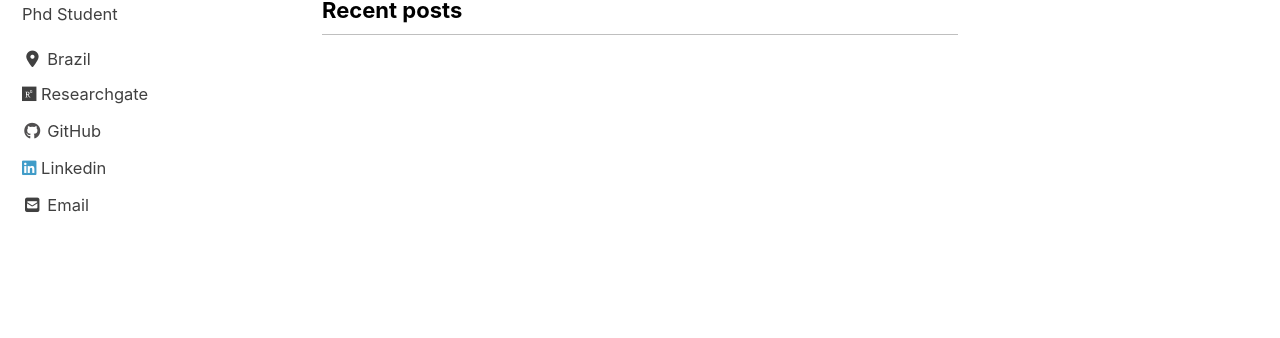
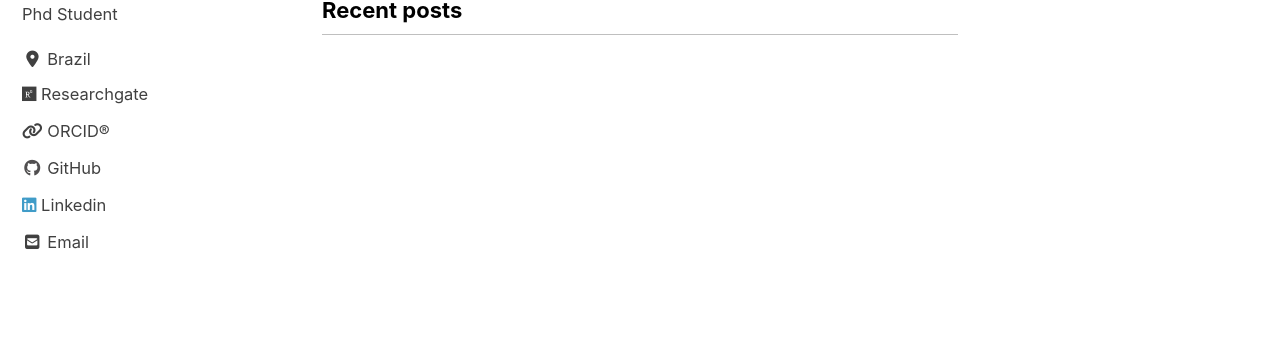
Before and after one commit to ericklisboito/ericklisboito, a Jekyll site: the page built from index.html, in a window 1280 px wide. Shown: the part 145-483 px from the top of the page. Built offline with Jekyll 4.4.1, drawn with Linux system fonts in a browser that asks for light colours; cached includes are drawn as plain includes; nearby versions of some CDN libraries; the list of posts is cut into pages by our own code.

Commit message:
Update _config.yml

```diff
--- a/_config.yml
+++ b/_config.yml
@@ -121,7 +121,9 @@ author:
     - label: "Researchgate"
       icon: "fab fa-researchgate"
       url: "https://www.researchgate.net/profile/Edberto_Lima"
-
+    - label: " ORCID®"
+      #icon: "fab fa-researchgate"
+      url: "https://www.researchgate.net/profile/Edberto_Lima"
     - label: "Website"
       icon: "fas fa-fw fa-link"
       # url: "https://your-website.com"
```
